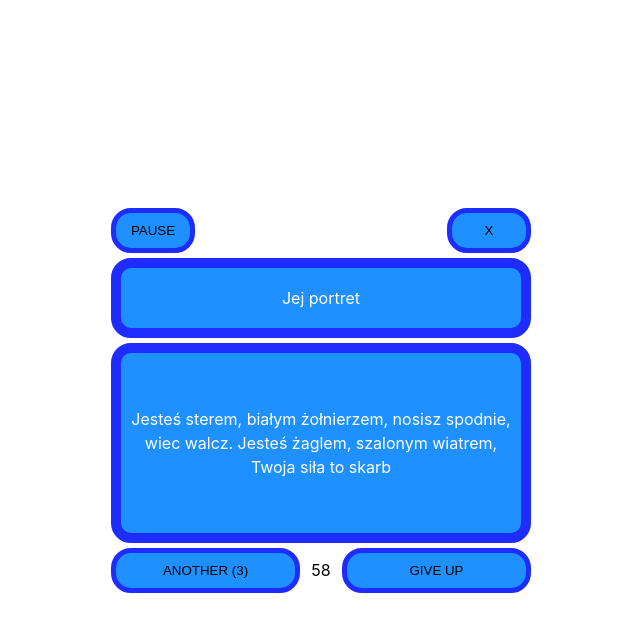
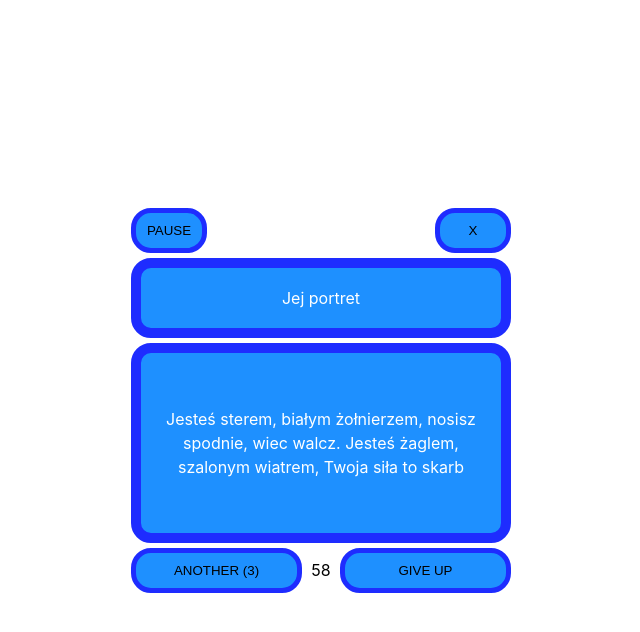
Before and after one commit to MarcinRubin/GuessingGame, a React (Vite) app: page / in a window 1280 px wide. Both pictures are taken after a click on the button "START GAME". Shown: the top 632 px of the page, without its empty margins (319-959 px from the left). Built offline with nearby package versions, Linux system fonts and the light colour scheme.

Commit message:
poprawki w stylu

```diff
--- a/src/index.css
+++ b/src/index.css
@@ -34,10 +34,6 @@ button{
   cursor: pointer;
 }
 
-.wrapper{
-  width: 100%;
-}
-
 .game{
   display: flex;
   flex-direction: column;
@@ -47,7 +43,7 @@ button{
 /*Flip card setup below*/
 .flip-card {
   background-color: transparent;
-  width: 420px;
+  width: 380px;
   perspective: 1000px; /* Remove this if you don't want the 3D effect */
 }
 
```
